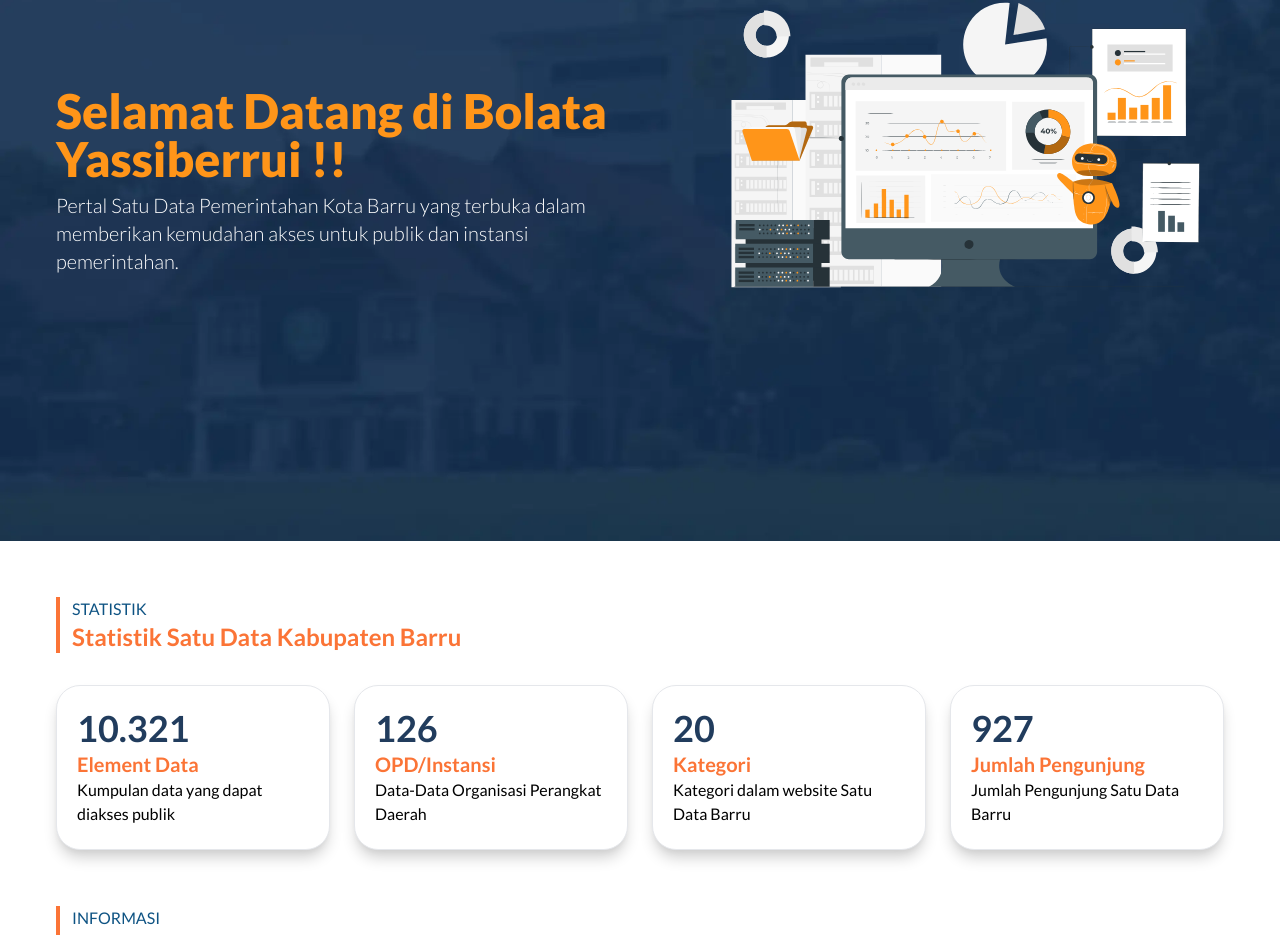
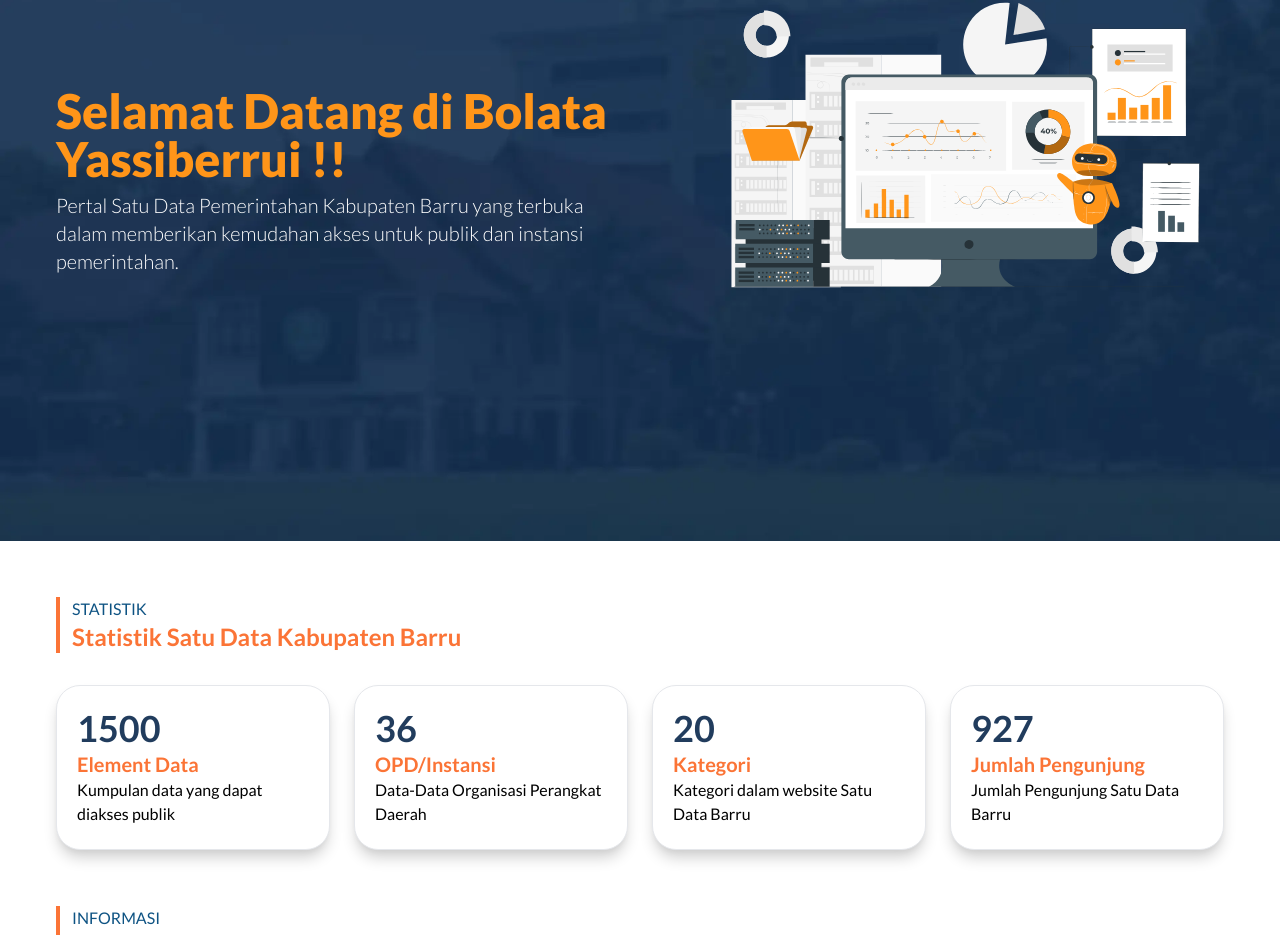
Before and after one commit to Tim-KP-SatuData-Barru/SatuData-Barru, a Next.js app: page / in a window 1280 px wide. Shown: the part 243-1178 px from the top of the page. Built offline with nearby package versions, Linux system fonts and the light colour scheme.

Commit message:
fix: changed a few words in dashboard hero and statistik

```diff
--- a/app/components/hero/Hero.tsx
+++ b/app/components/hero/Hero.tsx
@@ -10,7 +10,7 @@ function Hero() {
             Selamat Datang di Bolata Yassiberrui !!
           </h2>
           <p className="text-heading-s font-light">
-            Pertal Satu Data Pemerintahan Kota Barru yang terbuka dalam
+            Pertal Satu Data Pemerintahan Kabupaten Barru yang terbuka dalam
             memberikan kemudahan akses untuk publik dan instansi pemerintahan.
           </p>
         </div>
--- a/app/components/statistik/Statistik.tsx
+++ b/app/components/statistik/Statistik.tsx
@@ -16,14 +16,14 @@ function Statistik() {
       <section className="flex flex-wrap grow gap-6">
         <div className="flex flex-col border w-[274px] h-[165px] p-5 rounded-3xl shadow-lg shadow-white-hover bg-white">
           <h2 className="flex font-bold text-blue-dark text-heading-l">
-            10.321
+            1500
           </h2>
           <h3 className="text-orange font-bold text-heading-s">Element Data</h3>
           <h3 className="text-l">Kumpulan data yang dapat diakses publik</h3>
         </div>
 
         <div className="flex flex-col border w-[274px] h-[165px] p-5 rounded-3xl shadow-lg shadow-white-hover bg-white">
-          <h2 className="flex font-bold text-blue-dark text-heading-l">126</h2>
+          <h2 className="flex font-bold text-blue-dark text-heading-l">36</h2>
           <h3 className="text-orange font-bold text-heading-s">OPD/Instansi</h3>
           <h3 className="text-l">Data-Data Organisasi Perangkat Daerah</h3>
         </div>
```
